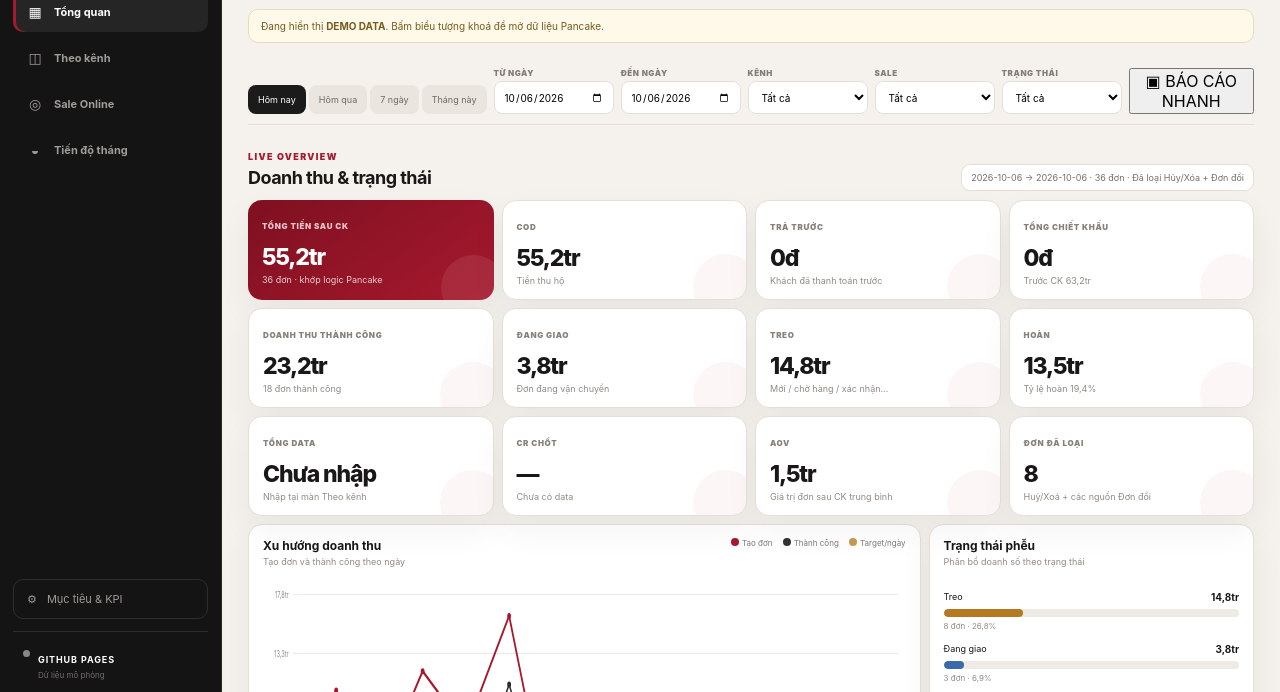
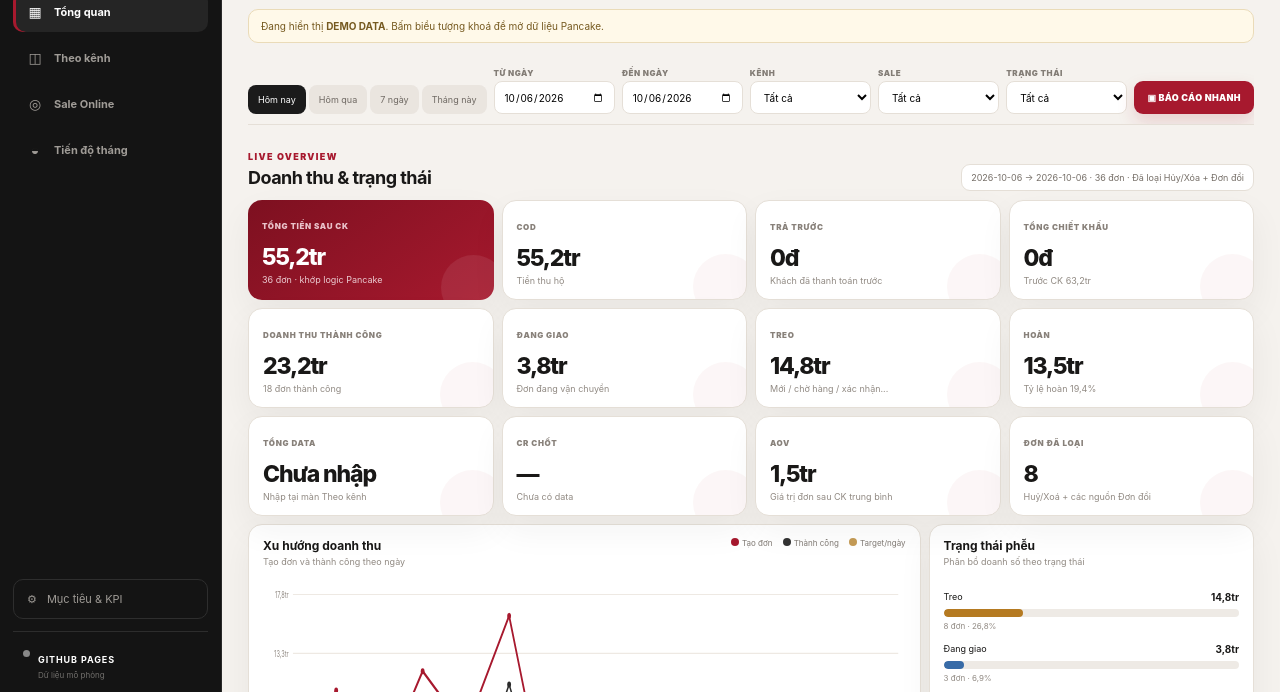
Before and after one commit to zxcvbnm22121/BaoCao, a plain HTML site: page site/index.html in a window 1280 px wide. Shown: the part 96-788 px from the top of the page. Drawn offline with Linux system fonts and the light colour scheme.

Commit message:
Highlight quick report button in filter bar

```diff
--- a/site/styles.css
+++ b/site/styles.css
@@ -84,3 +84,5 @@ dialog{border:0;border-radius:16px;width:min(510px,calc(100% - 28px));padding:0;
 .quickTextBox{margin-top:10px;background:#171717;color:#f2f0ed;border-radius:11px;padding:11px 12px;font:500 10px/1.65 ui-monospace,SFMono-Regular,Menlo,Consolas,monospace;white-space:pre-wrap}
 .copyDone{background:#27764d!important}
 @media(max-width:720px){.quickReportBtn{padding:9px 10px}.quickInputRow,.quickMetrics{grid-template-columns:1fr}.quickReportForm{width:100%}}
+
+.quickReportBarBtn{flex:none;align-self:end;border:0;background:var(--red);color:#fff;border-radius:9px;min-height:33px;padding:8px 13px;font-size:9px;font-weight:900;letter-spacing:.04em;white-space:nowrap;box-shadow:0 8px 18px rgba(167,25,46,.16)}.quickReportBarBtn:hover{background:var(--red2)}
```
